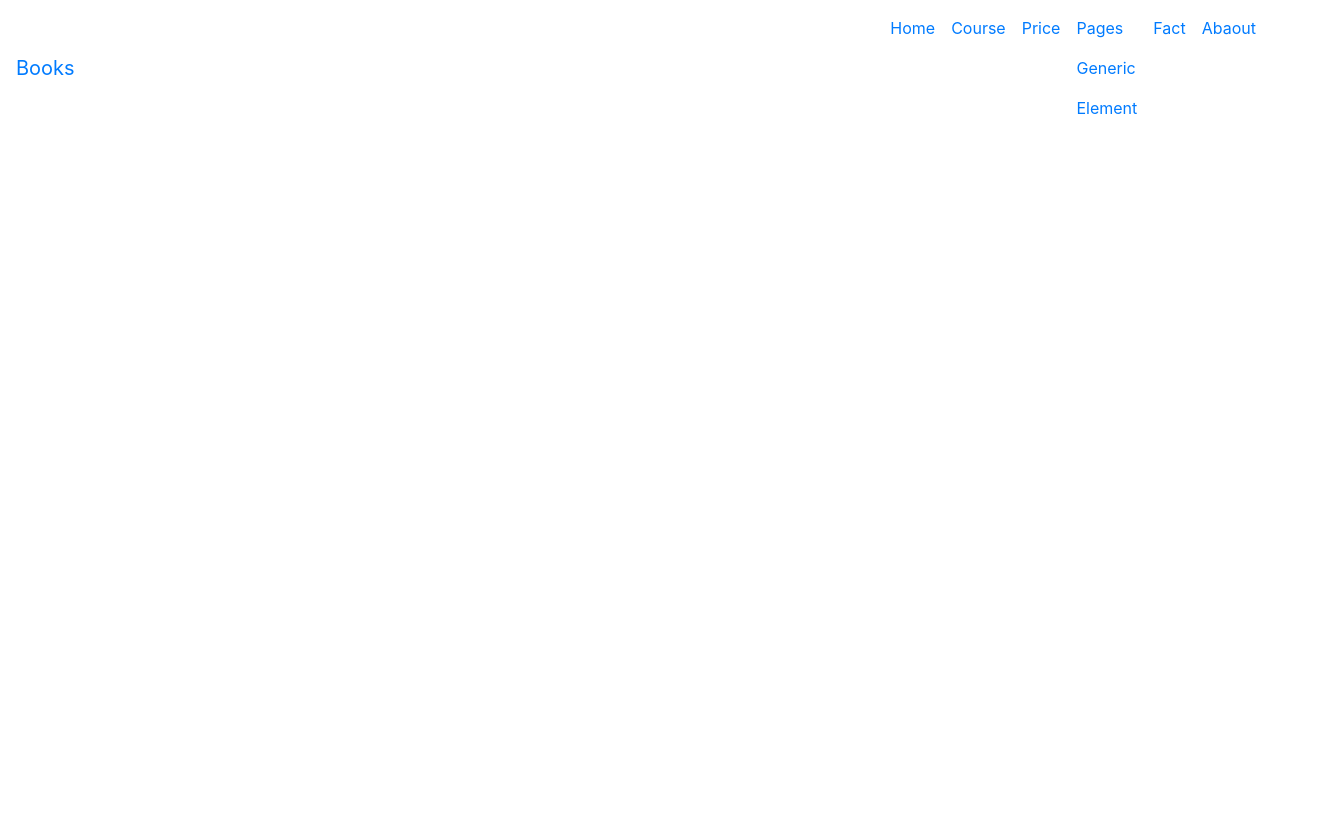
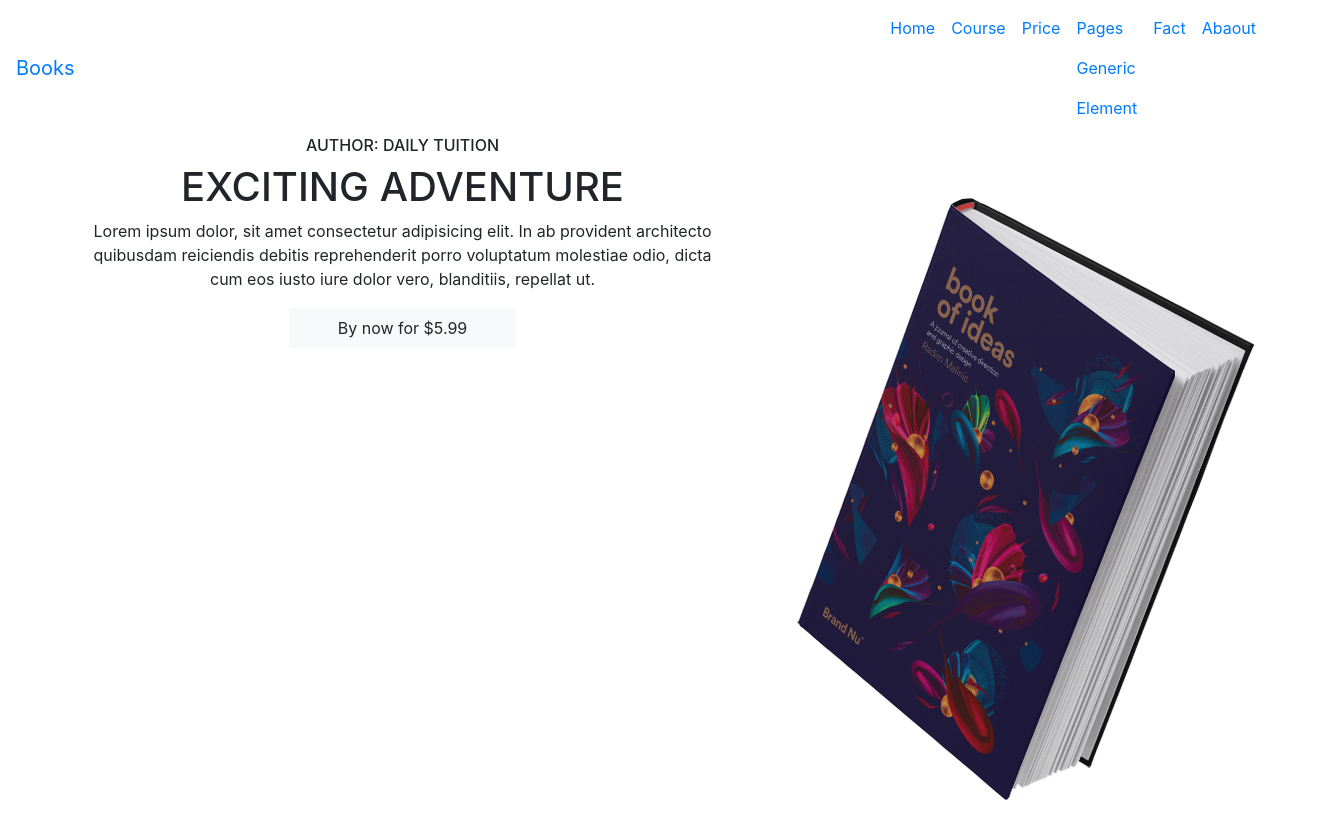
Before and after one commit to CristianSifuentes/BootstrapBooks, a plain HTML site: page src/index.html in a window 1280 px wide. Shown: the whole page, 1327 px wide, since content can reach past the window. Before the commit the page ends 800 px from the top, so only its background shows below. Drawn offline with nearby package versions, Linux system fonts and the light colour scheme.

Commit message:
CSC 2019/06/13: Sección del header

```diff
--- a/src/index.html
+++ b/src/index.html
@@ -60,6 +60,23 @@
             </nav>
         </div>
 
+
+
+        <div class="container text-center">
+            <div class="row">
+                <div class="col-md-7 col-sm-12">
+                     <h6>AUTHOR: DAILY TUITION</h6>
+                     <h1>EXCITING ADVENTURE</h1>
+                     <p>Lorem ipsum dolor, sit amet consectetur adipisicing elit. In ab provident architecto quibusdam reiciendis debitis reprehenderit porro voluptatum molestiae odio, dicta cum eos iusto iure dolor vero, blanditiis, repellat ut.</p>
+                      <button class="btn btn-light px-5 py-2">By now for $5.99</button>
+                </div>
+                <div class="col-md-5 col-sm-12 h-25">
+                        <img src="../assets/header-img.png" alt="Books">
+                </div>
+            </div>
+        </div>
+
+
     </header>
 
     <main></main>
```
